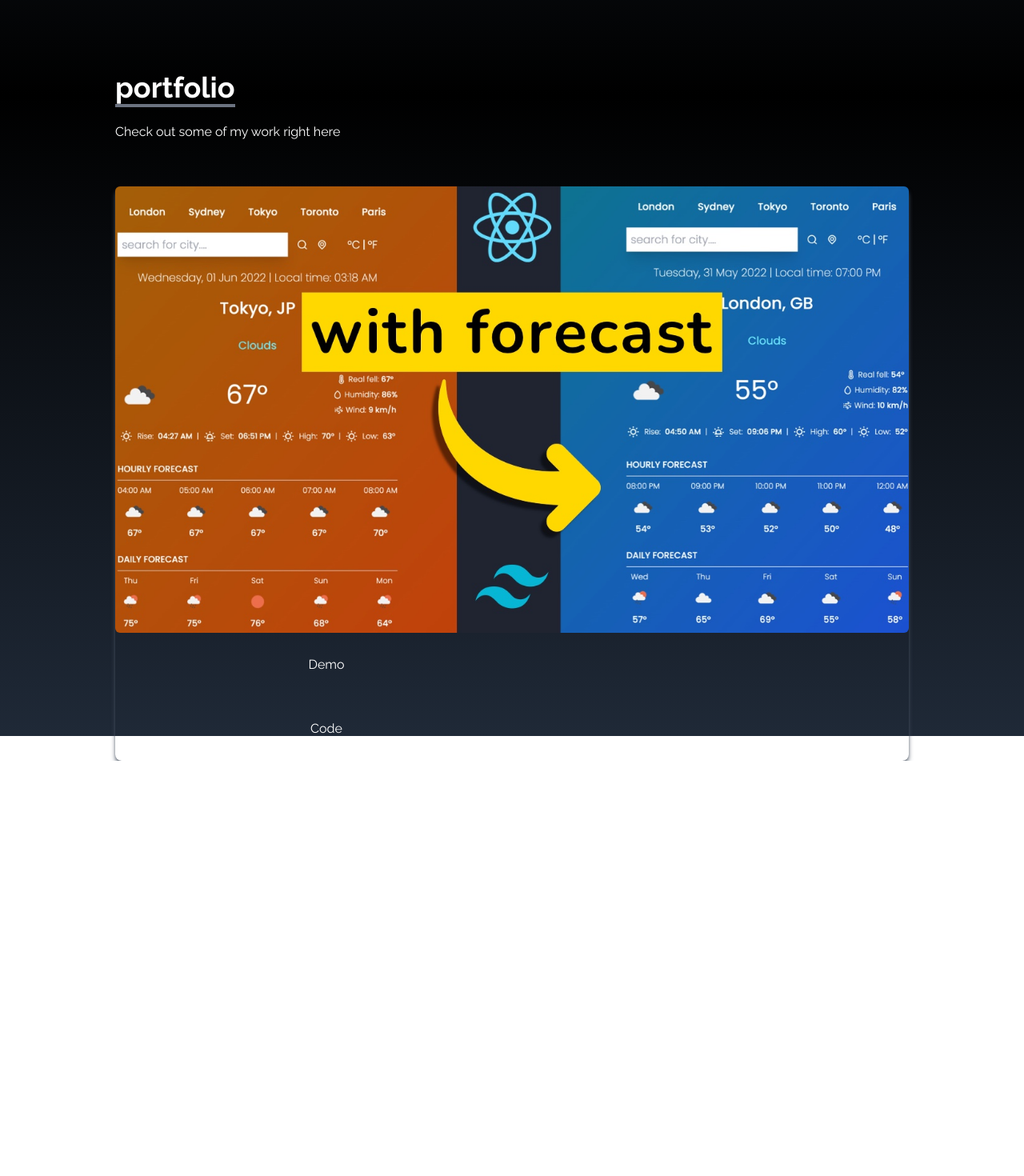
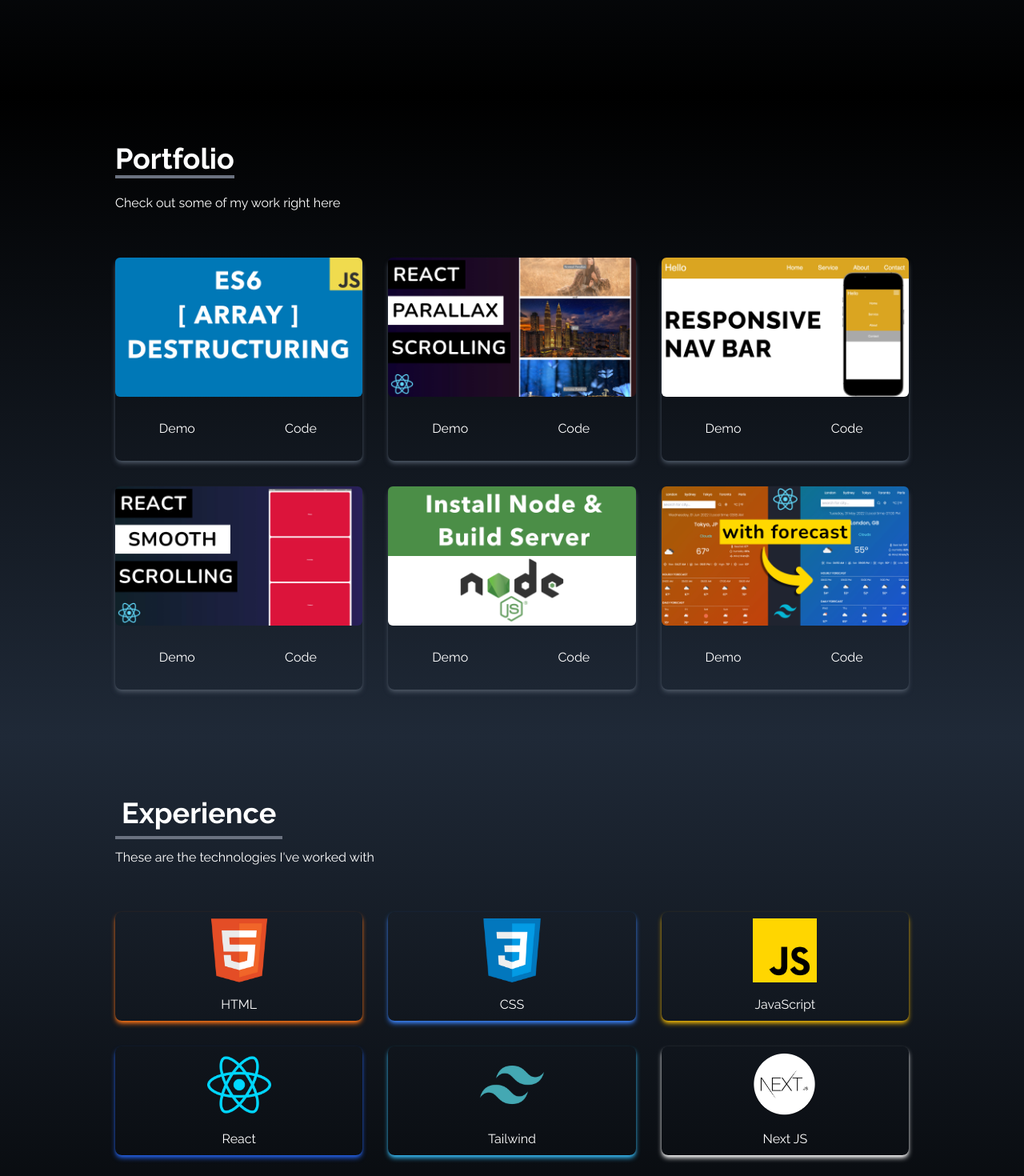
Before and after one commit to FatimaRahimi2025/portfolio3-website, a React (Vite) app: page / in a window 1280 px wide. Shown: the part 1480-2950 px from the top of the page at 80% size. Before the commit the page ends 2431 px from the top, so only its background shows below. Built offline with nearby package versions, Linux system fonts and the light colour scheme.

Commit message:
create Exprience

```diff
--- a/src/app.jsx
+++ b/src/app.jsx
@@ -2,6 +2,8 @@
 import Home from "./assets/Component/Home"
 import About from "./assets/Component/About";
 import SocialLink from "./assets/Component/SocialLink";
+import Contact from "./assets/Component/Contact";
+import Experience from "./assets/Component/Experience";
 import Portfolio from "./assets/Component/Portfolio";
 function App(){
   return(
@@ -10,6 +12,8 @@
     <Home />
     <About />
     <Portfolio />
+    <Experience />
+    <Contact />
     <SocialLink />
     </div>
   )
--- /dev/null
+++ b/src/assets/Component/Contact.jsx
@@ -0,0 +1,8 @@
+import React from "react";
+
+const Contact = () => {
+    return(
+        <div>Contact</div>
+    )
+}
+export default Contact;
--- /dev/null
+++ b/src/assets/Component/Experience.jsx
@@ -0,0 +1,171 @@
+import React from "react";
+import html from "../html.png";
+import css from "../css.png";
+import javascript from "../javascript.png";
+import reactImage from "../react.png";
+import nextjs from "../nextjs.png";
+import  graphql from "../graphql.png";
+import github from "../github.png";
+import tailwind from "../tailwind.png";
+
+// const Experience = () => {
+//     const techs = [
+//         {
+//             id:1,
+//             src:html,
+//             title:'HTML',
+//             style:'shadow-orange-500'
+//         },
+//          {
+//             id:2,
+//             src:css,
+//             title:'Css',
+//             style:'shadow-blue-500'
+//         },
+//          {
+//             id:3,
+//             src:javascript,
+//             title:'JavaScript',
+//             style:'shadow-yellow-500'
+//         },
+//          {
+//             id:4,
+//             src:reactImage,
+//             title:'React',
+//             style:'shadow-blue-600'
+//         },
+//          {
+//             id:5,
+//             src:tailwind,
+//             title:'Tailwind',
+//             style:'shadow-sky-400'
+//         },
+//          {
+//             id:6,
+//             src:nextjs,
+//             title:'Next Js',
+//             style:'shadow-white'
+//         },
+//          {
+//             id:7,
+//             src: graphql,
+//             title:'GraphQL',
+//             style:'shadow-pink-400'
+//         },
+//          {
+//             id:8,
+//             src:github,
+//             title:'Github',
+//             style:'shadow-gray-400'
+//         },
+//     ]
+//     return(
+//         <div name="Experience" className="bg-gradient-to-b from-gray-800 to-black w-full h-screen">
+//             <div className="max-w-screen-lg mx-auto p-4 flex flex-col justify-center w-full h-full text-white">
+//                 <div>
+//                     <p className="text-4xl font-bold border-b-4 border-gray-500 p-2 inline">Experience</p>
+//                     <p className="py-6">These are The technologiesc I've worked with </p>
+//                 </div>
+
+//                 <div className="w-full grid grid-cols-2 sm:gird-cols-3 gap-8 text-center py-8 px-12 sm:px-0">
+//                     {
+//                         techs.map(({id, src, title, style}) => (
+//                             <div key={id} className={`shadow-md hover:scale-105 duration-500 py-2 rounded-lg ${style}`}>
+//                             <img src={src} alt="" className="w-20 mx-auto " />
+//                             <p className="mt-4">{title}</p>
+//                         </div>
+
+//                         ))
+//                     }
+
+//                 </div>
+//             </div>
+//         </div>
+
+//     )
+// }
+// export default Experience;
+
+
+const Experience = () => {
+  const techs = [
+    {
+      id: 1,
+      src: html,
+      title: "HTML",
+      style: "shadow-orange-500",
+    },
+    {
+      id: 2,
+      src: css,
+      title: "CSS",
+      style: "shadow-blue-500",
+    },
+    {
+      id: 3,
+      src: javascript,
+      title: "JavaScript",
+      style: "shadow-yellow-500",
+    },
+    {
+      id: 4,
+      src: reactImage,
+      title: "React",
+      style: "shadow-blue-600",
+    },
+    {
+      id: 5,
+      src: tailwind,
+      title: "Tailwind",
+      style: "shadow-sky-400",
+    },
+    {
+      id: 6,
+      src: nextjs,
+      title: "Next JS",
+      style: "shadow-white",
+    },
+    {
+      id: 7,
+      src: graphql,
+      title: "GraphQL",
+      style: "shadow-pink-400",
+    },
+    {
+      id: 8,
+      src: github,
+      title: "GitHub",
+      style: "shadow-gray-400",
+    },
+  ];
+
+  return (
+    <div
+      name="experience"
+      className="bg-gradient-to-b from-gray-800 to-black w-full h-screen"
+    >
+      <div className="max-w-screen-lg mx-auto p-4 flex flex-col justify-center w-full h-full text-white">
+        <div>
+          <p className="text-4xl font-bold border-b-4 border-gray-500 p-2 inline">
+            Experience
+          </p>
+          <p className="py-6">These are the technologies I've worked with</p>
+        </div>
+
+        <div className="w-full grid grid-cols-2 sm:grid-cols-3 gap-8 text-center py-8 px-12 sm:px-0">
+          {techs.map(({ id, src, title, style }) => (
+            <div
+              key={id}
+              className={`shadow-md hover:scale-105 duration-500 py-2 rounded-lg ${style}`}
+            >
+              <img src={src} alt="" className="w-20 mx-auto" />
+              <p className="mt-4">{title}</p>
+            </div>
+          ))}
+        </div>
+      </div>
+    </div>
+  );
+};
+
+export default Experience;
--- a/src/assets/Component/Portfolio.jsx
+++ b/src/assets/Component/Portfolio.jsx
@@ -1,31 +1,75 @@
 import React from "react";
 import arrayDestruct from "../portfolio/arrayDestruct.jpg";
-import instalNode from "../portfolio/installNode.jpg";
-import Navbar from "../portfolio/navbar.jpg";
-import reactParalax from "../portfolio/reactParallax.jpg";
+import installNode from "../portfolio/installNode.jpg";
+import navbar from "../portfolio/navbar.jpg";
+import reactParallax from "../portfolio/reactParallax.jpg";
 import reactSmooth from "../portfolio/reactSmooth.jpg";
 import reactWeather from "../portfolio/reactWeather.jpg";
 
+
 const Portfolio = () => {
-    return(
-        <div name="portfolio" className="bg-gradient-to-b from-black to-gray-800 w-full text-white md:h-screen ">
-            <div className="max-w-screen-lg p-4 mx-auto flex flex-col justify-center w-full h-full">
-                <div className="pb-8">
-                    <p className="text-4xl font-bold inline border-b-4 border-gray-500">portfolio</p>
-                    <p className="py-6 ">Check out some of my work right here</p>
-                </div>
-                <div className="gird sm:grid-cols-2 md:grid-cols-3 gap-8 px-12 sm:px-0 ">
-                    <div className="shadow-md shadow-gray-600 rounded-lg ">
-                        <img src={reactWeather} alt="" className="rounded-md duration-200 hover:scale-105" />
-                        <div>
-                            <button className="w-1/2 px-6 py-3 m-4 duration-200 hover:scale-105">Demo</button>
-                            <button className="w-1/2 px-6 py-3 m-4 duration-200 hover:scale-105">Code</button>
-                        </div>
-                    </div>
-                </div>
-            </div>
+  const portfolios = [
+    {
+      id: 1,
+      src: arrayDestruct,
+    },
+    {
+      id: 2,
+      src: reactParallax,
+    },
+    {
+      id: 3,
+      src: navbar,
+    },
+    {
+      id: 4,
+      src: reactSmooth,
+    },
+    {
+      id: 5,
+      src: installNode,
+    },
+    {
+      id: 6,
+      src: reactWeather,
+    },
+  ];
+
+  return (
+    <div
+      name="portfolio"
+      className="bg-gradient-to-b from-black to-gray-800 w-full text-white md:h-screen"
+    >
+      <div className="max-w-screen-lg p-4 mx-auto flex flex-col justify-center w-full h-full">
+        <div className="pb-8">
+          <p className="text-4xl font-bold inline border-b-4 border-gray-500">
+            Portfolio
+          </p>
+          <p className="py-6">Check out some of my work right here</p>
         </div>
 
-    )
-}
+        <div className="grid sm:grid-cols-2 md:grid-cols-3 gap-8 px-12 sm:px-0">
+          {portfolios.map(({ id, src }) => (
+            <div key={id} className="shadow-md shadow-gray-600 rounded-lg">
+              <img
+                src={src}
+                alt=""
+                className="rounded-md duration-200 hover:scale-105"
+              />
+              <div className="flex items-center justify-center">
+                <button className="w-1/2 px-6 py-3 m-4 duration-200 hover:scale-105">
+                  Demo
+                </button>
+                <button className="w-1/2 px-6 py-3 m-4 duration-200 hover:scale-105">
+                  Code
+                </button>
+              </div>
+            </div>
+          ))}
+        </div>
+      </div>
+    </div>
+  );
+};
+
 export default Portfolio;
```
